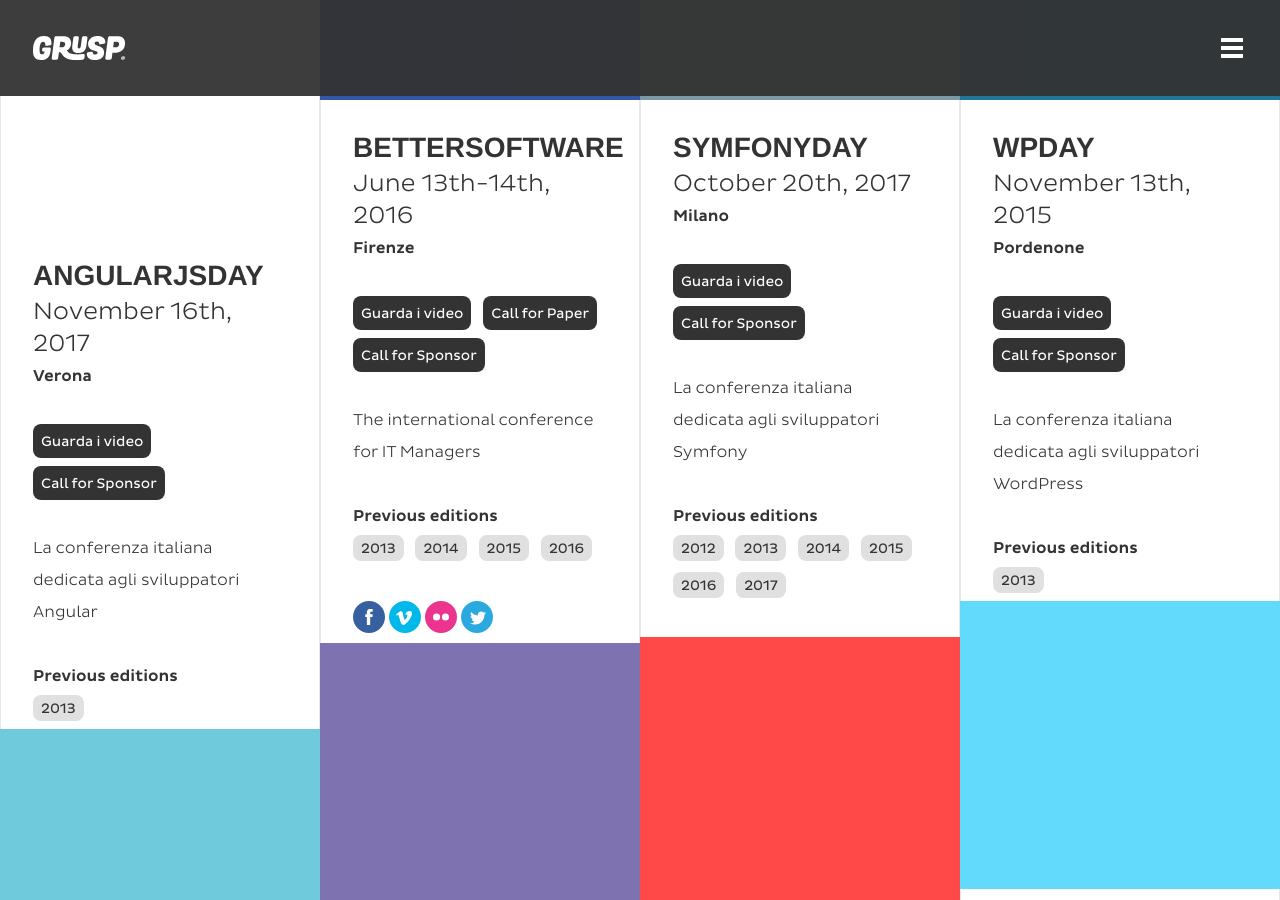
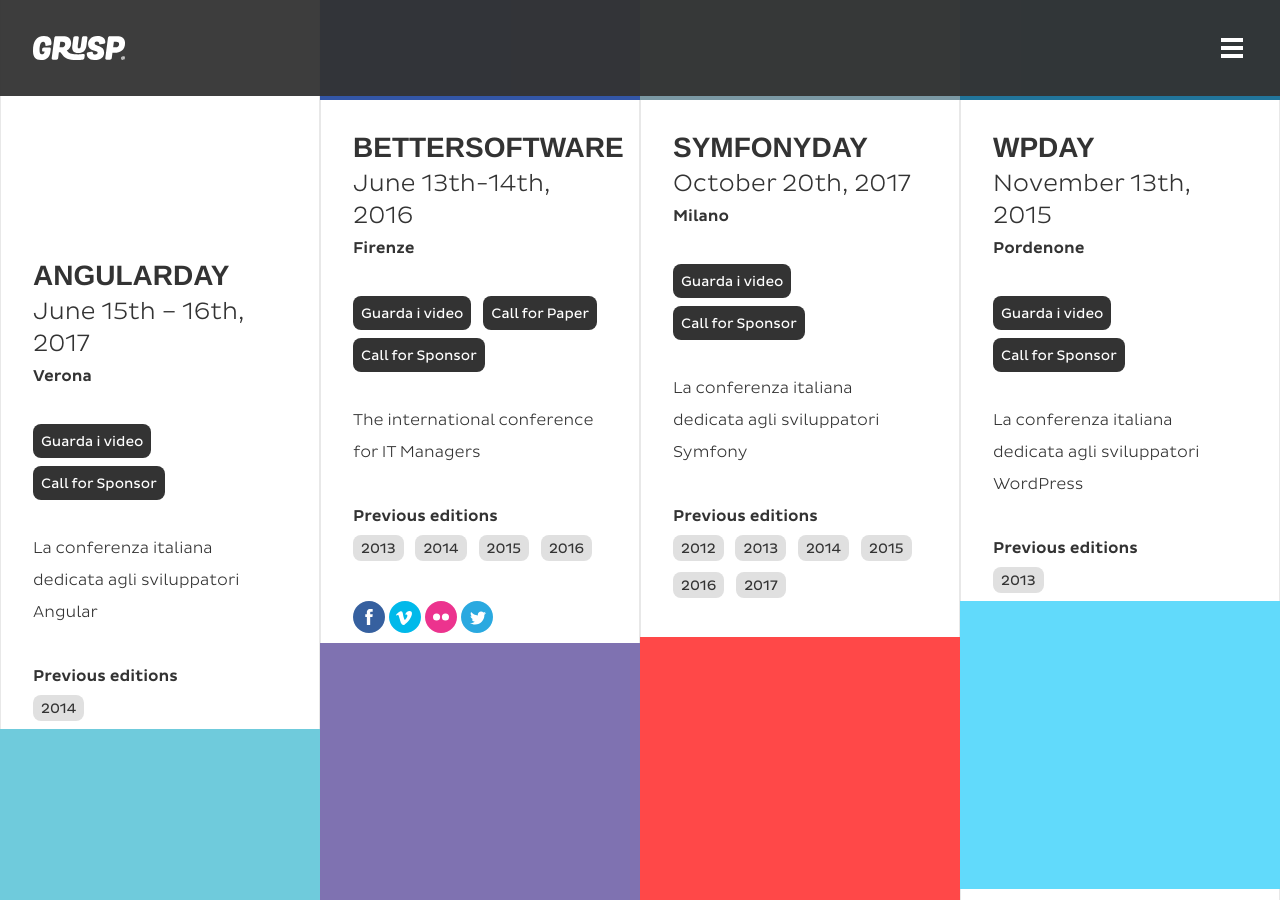
Before and after one commit to pantarei-mb/GrUSP.org, a Jekyll site: the page built from it/index.html, in a window 1280 px wide and 900 px high, scrolled down 1080 px. Built offline with Jekyll 4.4.1, drawn with Linux system fonts in a browser that asks for light colours; some web fonts are replaced.

Commit message:
Corretta data Angular Day 2017

```diff
--- a/_data/conferences.yml
+++ b/_data/conferences.yml
@@ -40,20 +40,19 @@
   twitter: wpdayit
   photos: http://flickr.com
   editions: [ { url: 'http://2013.wpday.it', year: 2013 } ]
-- class: angularjsday
-  url: http://www.angularjsday.it/
-  name: angularjsday
+- class: angularday
+  url: http://www.angularday.it/
+  name: angularday
   cfp:
-  cfs: "info@grusp.org?subject=Voglio sponsorizzare l'AngularJsDay"
+  cfs: "info@grusp.org?subject=Voglio sponsorizzare l'Angular Day"
   datetime: 16-06-2017
-  date: November 16th, 2017
+  date: June 15th &ndash; 16th, 2017
   location: Verona
   description: La conferenza italiana dedicata agli sviluppatori Angular
   video: http://vimeo.com/grusp
-  fb: http://fb.com/symfonydayit
-  twitter: wpdayit
-  photos: http://flickr.com
-  editions: [ { url: 'http://2013.wpday.it', year: 2013 } ]
+  fb: http://fb.com/angularday
+  twitter: angularday
+  editions: [ { url: 'http://2014.angularjsday.it/', year: 2014 } ]
 - class: reactjsday
   url: http://www.reactjsday.it
   name: ReactJsDay
```
